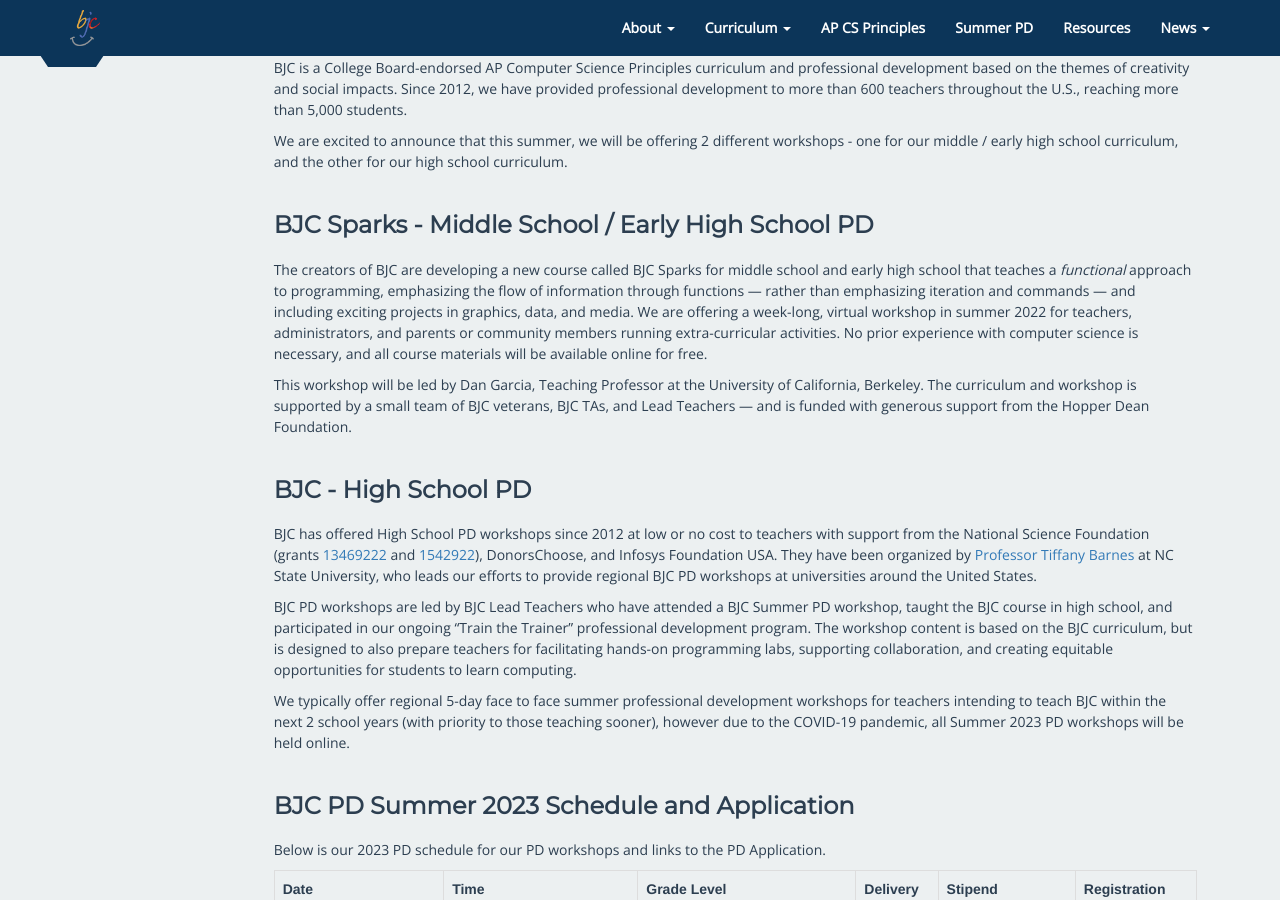
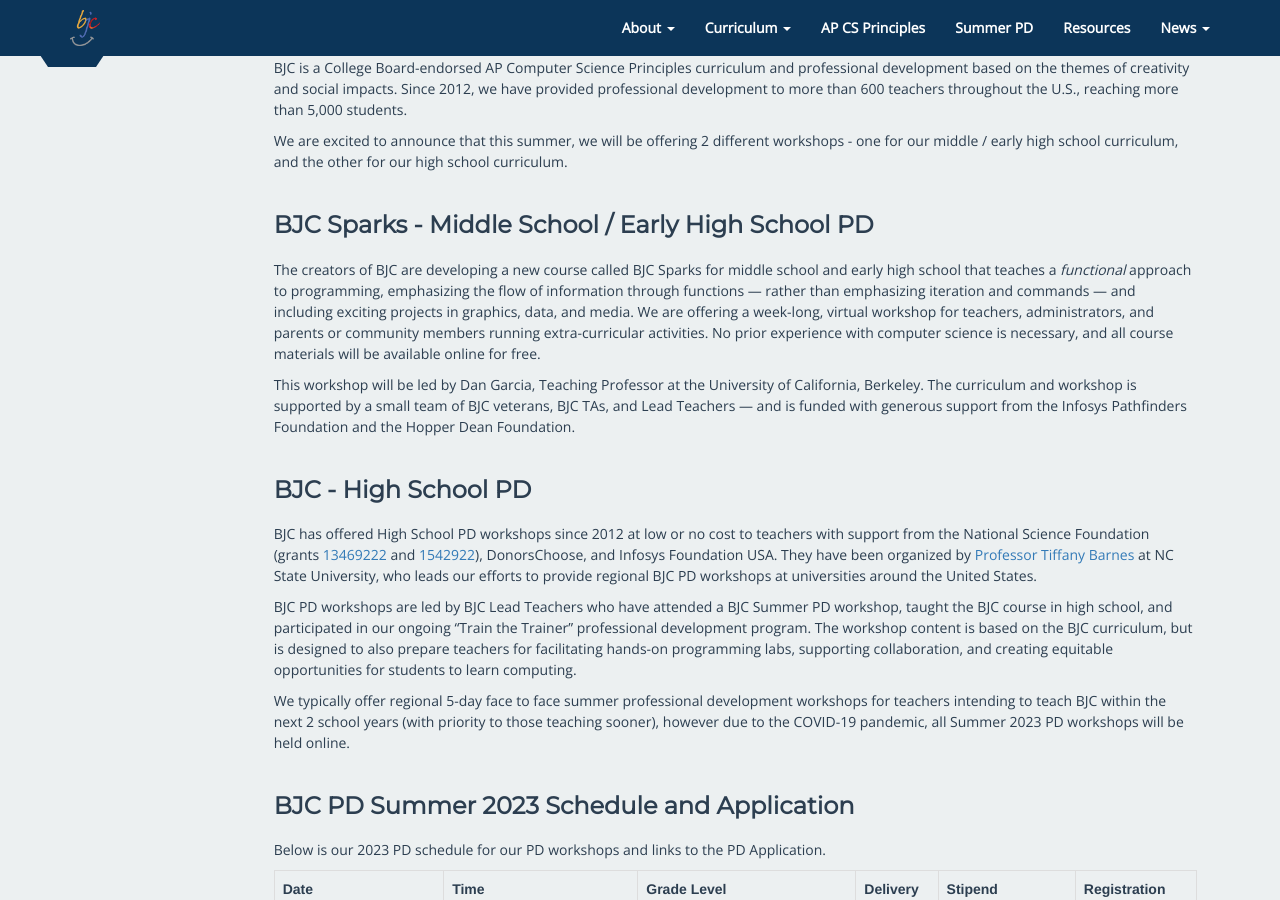
Before and after one commit to beautyjoy/beautyjoy.github.io, a Jekyll site: the page built from summer-pd/index.md, in a window 1280 px wide and 900 px high, scrolled down 363 px. Built offline with Jekyll 4.4.1, drawn with Linux system fonts in a browser that asks for light colours.

Commit message:
updated sparks pd wording

```diff
--- a/summer-pd/index.md
+++ b/summer-pd/index.md
@@ -29,11 +29,11 @@
 
 ### BJC Sparks - Middle School / Early High School PD
 
-The creators of BJC are developing a new course called BJC Sparks for middle school and early high school that teaches a <em>functional</em> approach to programming, emphasizing the flow of information through functions — rather than emphasizing iteration and commands — and including exciting projects in graphics, data, and media. We are offering a week-long, virtual workshop in summer 2022 for teachers, administrators, and parents or community members running extra-curricular activities. No prior experience with computer science is necessary, and all course materials will be available online for free.
+The creators of BJC are developing a new course called BJC Sparks for middle school and early high school that teaches a <em>functional</em> approach to programming, emphasizing the flow of information through functions — rather than emphasizing iteration and commands — and including exciting projects in graphics, data, and media. We are offering a week-long, virtual workshop for teachers, administrators, and parents or community members running extra-curricular activities. No prior experience with computer science is necessary, and all course materials will be available online for free.
 
 <!-- We are looking for a cohort of at least 20 teachers who are interested in piloting at least one semester of these new materials with students in the 2021-2022 school year and providing us with feedback to help us revise and improve these materials in exchange for a stipend described below. One of our goals is to produce a curriculum that reaches students traditionally underrepresented in computer science, so BIPOC teachers and teachers of BIPOC students are strongly encouraged to participate and provide feedback about how best we can develop a program to serve BIPOC students. -->
 
-This workshop will be led by Dan Garcia, Teaching Professor at the University of California, Berkeley. The curriculum and workshop is supported by a small team of BJC veterans, BJC TAs, and Lead Teachers — and is funded with generous support from the Hopper Dean Foundation.
+This workshop will be led by Dan Garcia, Teaching Professor at the University of California, Berkeley. The curriculum and workshop is supported by a small team of BJC veterans, BJC TAs, and Lead Teachers — and is funded with generous support from the Infosys Pathfinders Foundation and the Hopper Dean Foundation.
 
 
 ### BJC - High School PD
```
